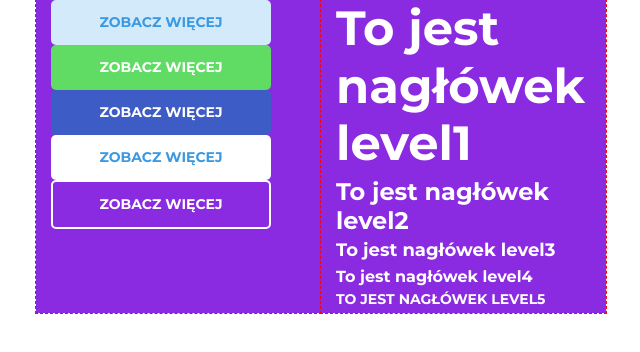
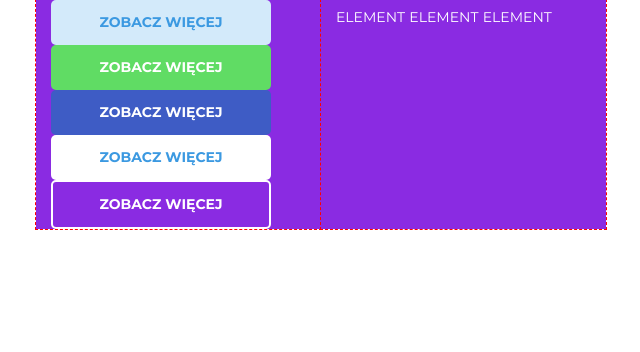
Before and after one commit to molinskidamian/projekt-klinika, a website: page index.html in a window 1280 px wide. Shown: the whole page, without its empty margins (34-674 px from the left). Drawn offline with Linux system fonts and the light colour scheme.

Commit message:
Finished work with components _nav.scss

```diff
--- a/dev-assets/06-components/_components.scss
+++ b/dev-assets/06-components/_components.scss
@@ -1,2 +1,3 @@
 @import './_btn.scss';
-@import './headings'
+@import './headings';
+@import './nav';
--- /dev/null
+++ b/dev-assets/06-components/_nav.scss
@@ -0,0 +1,23 @@
+.c-nav {
+  &__item { //__ dlatego bo to jest element
+    color: $white;
+    display: block;
+    font-size: $font-size-5;
+    padding-bottom: $grid-base * .75;
+    padding-top: $grid-base * .75;
+    text-align: center;
+    text-transform: uppercase;
+    width: 100%;
+
+    &:hover {
+      color: $white;
+    }
+
+    @include large-up {
+      display: inline-block;
+      margin-left: $grid-base * 2,5;
+      width: auto;
+    }
+
+  }
+}
--- a/index.html
+++ b/index.html
@@ -23,11 +23,11 @@
                     <a href="#" class="c-btn c-btn--outline">zobacz więcej</a>
                 </div>
                 <div class="o-col o-col--md50 o-col--lg25" style="background-color: blueviolet; margin-bottom: 50px; outline:1px dashed red;">
-                    <h1 class="c-heading c-heading--level1 c-heading--white">To jest nagłówek level1</h1>
-                    <h2 class="c-heading c-heading--level2 c-heading--white">To jest nagłówek level2</h2>
-                    <h3 class="c-heading c-heading--level3 c-heading--white">To jest nagłówek level3</h3>
-                    <h4 class="c-heading c-heading--level4 c-heading--white">To jest nagłówek level4</h4>
-                    <h5 class="c-heading c-heading--level5 c-heading--white c-heading--upper">To jest nagłówek level5</h5>
+                    <nav class="c-nav">
+                        <a href="#" class="c-nav__item">Element</a>
+                        <a href="#" class="c-nav__item">Element</a>
+                        <a href="#" class="c-nav__item">Element</a>
+                    </nav>
                 </div>
             </div>
         </div>
```
Also changed, not shown: prod-assets/style.css.
